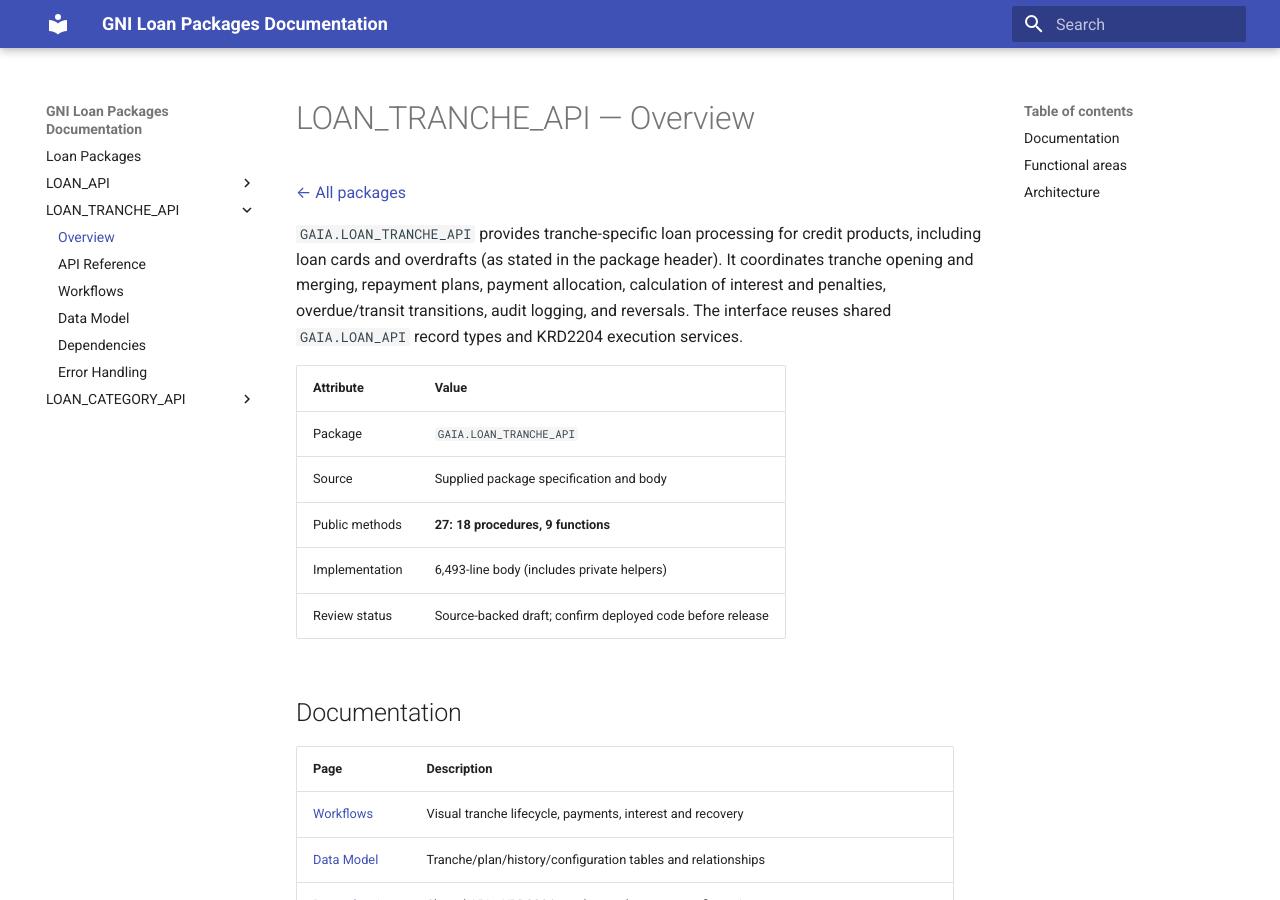
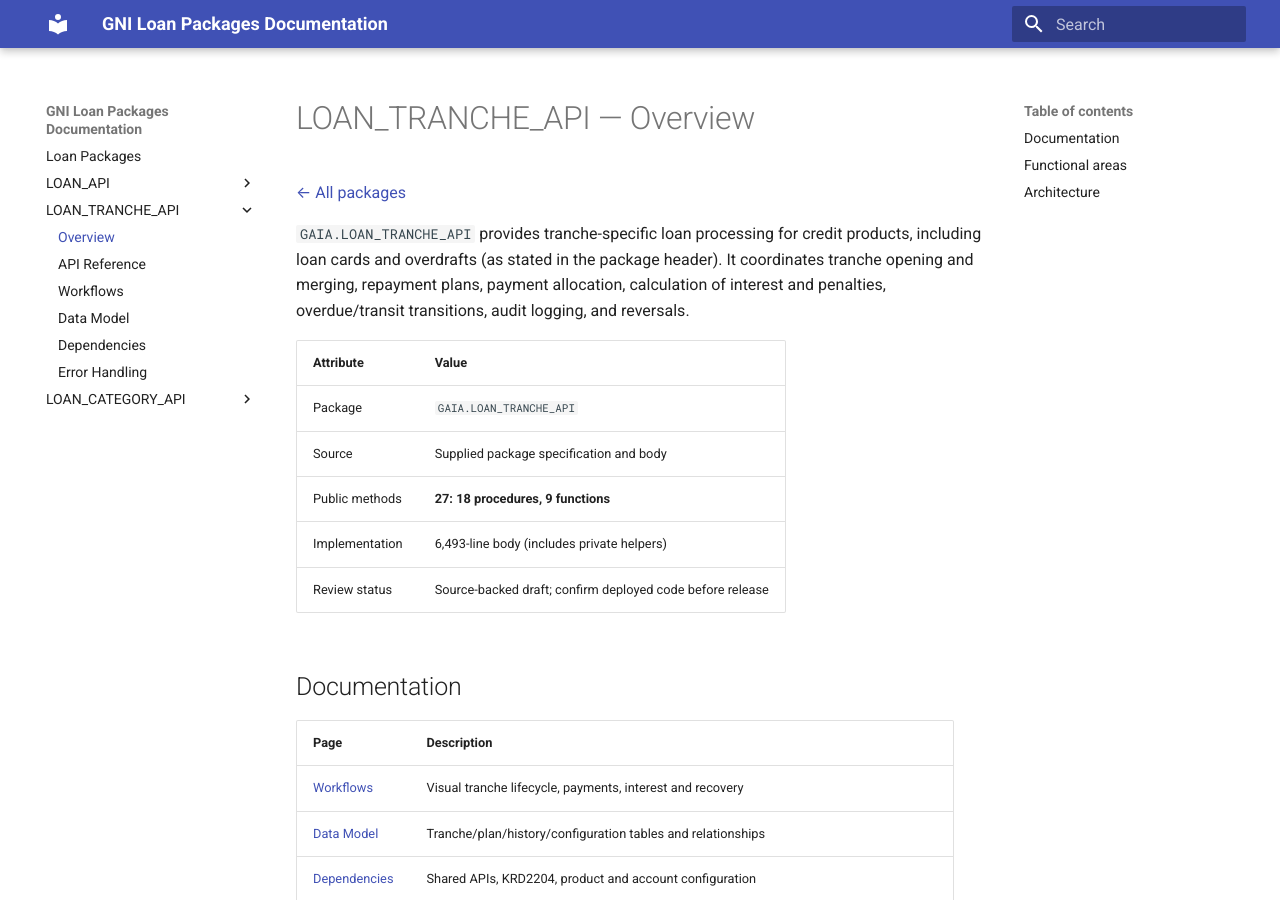
Before and after one commit to SadayCb/gni-documentation-poc8.0, an MkDocs documentation site: the page built from docs/loan-tranche-api.md, in a window 1280 px wide and 900 px high. Built offline with MkDocs 1.6.1 and Material for MkDocs 9.7.7, drawn with Linux system fonts in a browser that asks for light colours.

Commit message:
Update loan-tranche-api.md

```diff
--- a/docs/loan-tranche-api.md
+++ b/docs/loan-tranche-api.md
@@ -2,7 +2,7 @@
 
 [← All packages](index.md)
 
-`GAIA.LOAN_TRANCHE_API` provides tranche-specific loan processing for credit products, including loan cards and overdrafts (as stated in the package header). It coordinates tranche opening and merging, repayment plans, payment allocation, calculation of interest and penalties, overdue/transit transitions, audit logging, and reversals. The interface reuses shared `GAIA.LOAN_API` record types and KRD2204 execution services.
+`GAIA.LOAN_TRANCHE_API` provides tranche-specific loan processing for credit products, including loan cards and overdrafts (as stated in the package header). It coordinates tranche opening and merging, repayment plans, payment allocation, calculation of interest and penalties, overdue/transit transitions, audit logging, and reversals.
 
 | Attribute | Value |
 |---|---|
```
